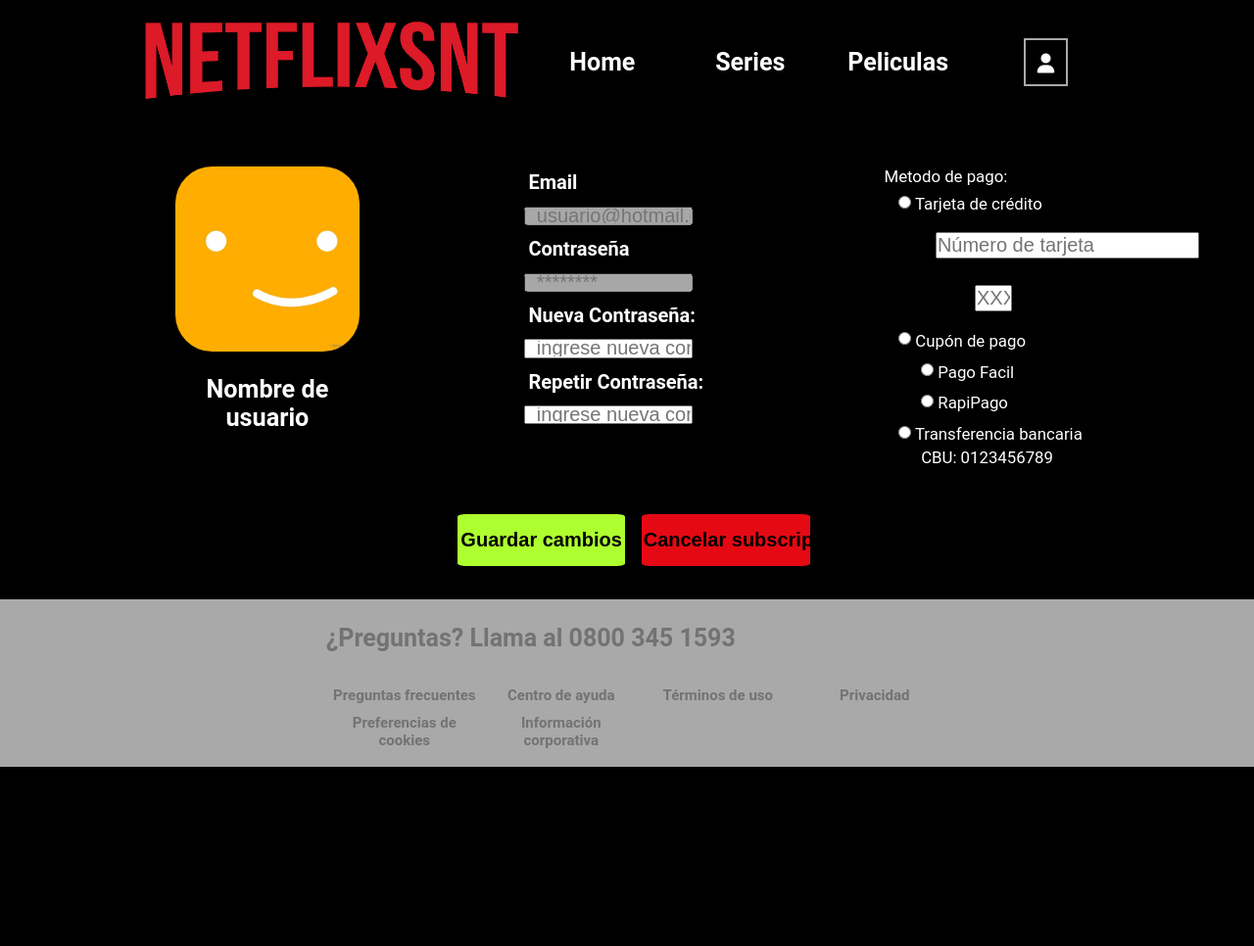
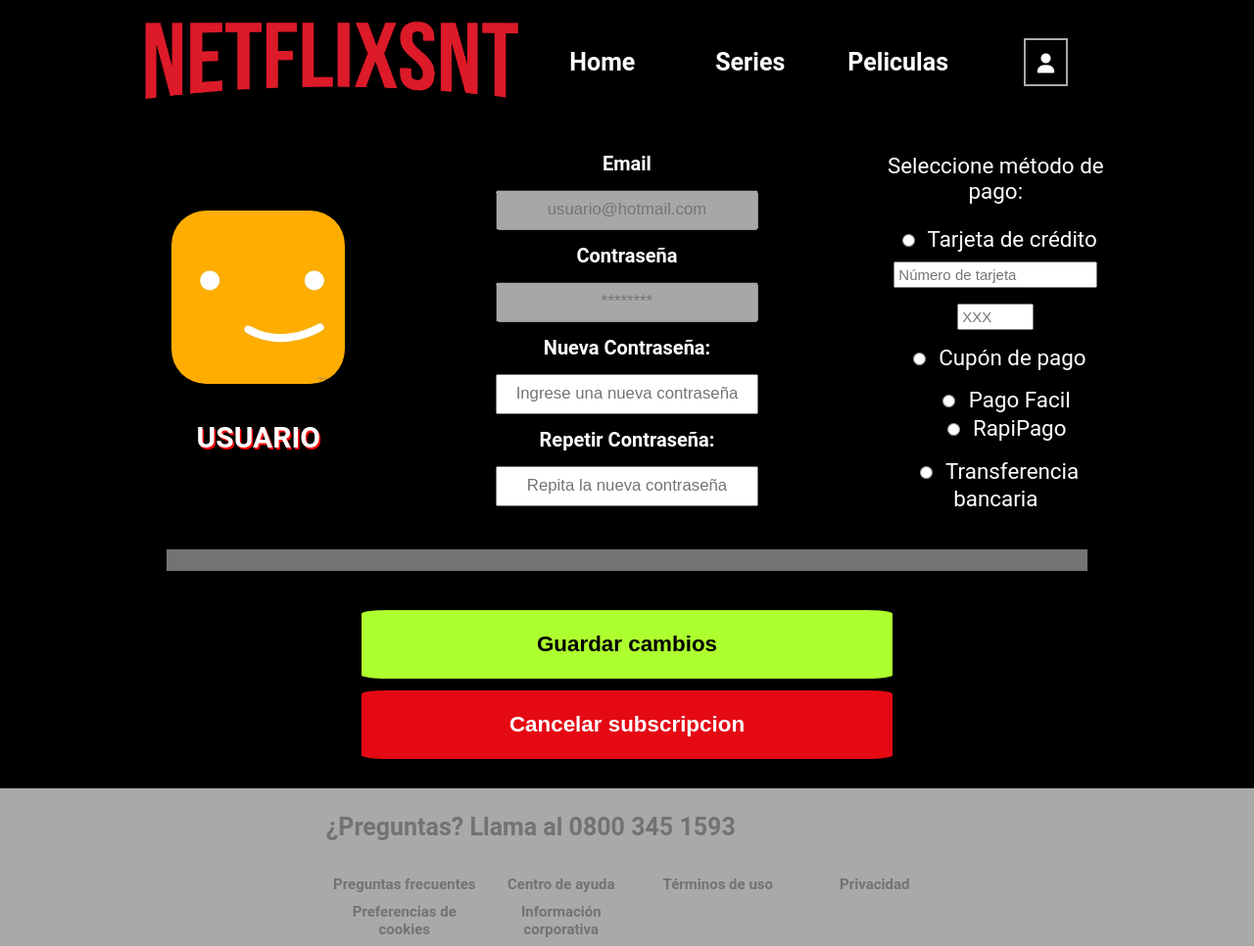
Before and after one commit to xSlowikx/Testing, a plain HTML site: page netflixsn-t-main/perfil.html in a window 1280 px wide. Shown: the top 966 px of the page at 98% size. Before the commit the page ends 800 px from the top, so only its background shows below. Drawn offline with Linux system fonts and the light colour scheme.

Commit message:
Reparado los errores de M. Losito y vista normal, falta jQuery o JScript y reparar la vista de registro junto con jQSC

```diff
--- a/netflixsn-t-main/css/style.css
+++ b/netflixsn-t-main/css/style.css
@@ -93,6 +93,7 @@ header.index nav ul .peliculas{
     border: 1px solid darkgray;
 } */
 /* Header */
+/* Index */
 main.fondo {
   background-color: rgb(0, 0, 0);
   padding: 1em;
@@ -200,8 +201,8 @@ section.contenidos a {
   margin-bottom: 0.5em;
   max-height: 300px;
 }
-section.contenidos .home{
-    display: none;
+section.contenidos .home {
+  display: none;
 }
 .footer_index {
   background-color: darkgray;
@@ -245,7 +246,120 @@ p.numero_servicio:hover {
   color: black;
   cursor: pointer;
 }
+/* Index */
+/* Perfil */
+.perfil {
+  color: white;
+  /* display: flex;
+  flex-wrap: wrap;
+  justify-content: space-between; */
+  width: 90%;
+  margin: auto;
+  /* align-content: center; */
+}
+.perfil article {
+  box-sizing: border-box;
+  max-width: 100%;
+  padding: 0.5em;
+}
+article.fotoperfil {
+  text-align: center;
+}
+article.fotoperfil img {
+  max-width: 100%;
+  border-radius: 20%;
+  margin-bottom: 3em;
+}
+article.fotoperfil h2 {
+  font-size: 30px;
+  color: white;
+  text-shadow: 0.05em 0.05em red;
+}
+article.columna0{
+  text-align: center;
+}
+article.columna0 input,label {
+  text-align: center;
+  padding: 0.5em;
+  width: 70%;
+  font-size: 1.5em;
+}
+article.columna1{
+  font-size: 2em;
+}
+article.columna1 input,label,p{
+  font-size: 1em;
+}
+article.columna1 p{
+  text-align: center;
+  margin-bottom: 1em;
+}
+#num_tarjeta{
+  box-sizing: border-box;
+  width: 70%;
+  padding: 0.2em;
+}
+#num_codigo {
+  box-sizing: border-box;
+  width: 15%;
+  padding: 0.2em;
+  margin-bottom: 1em;;
+}
+#cupon{
+  margin-bottom: 1em;
+}
+#pagofacil {
+  margin-left: 1em;
+}
+#rapipago {
+  margin-left: 1em;
+  margin-bottom: 1em;
+}
+.botones {
+  /* display: flex;
+  flex-wrap: wrap;
+  justify-content: space-around; */
+  box-sizing: border-box;
+  width: 50%;
+  margin: auto;
+  /* padding: 4em 0em 0em 0em; */
+}
+.botones a {
+  display: block;
+  box-sizing: border-box;
+  max-width: 100%;
+  margin: auto;
+  padding: 0.5em;
+}
+.botones a input {
+  border-radius: 5%;
+  box-sizing: border-box;
+  font-size: 1.3em;
+  border: none;
+  font-weight: bold;
+  width: 100%;
+  /* height: 2.5em; */
+  padding: 1em;
+}
+.verde {
+  background-color: greenyellow;
+}
+.rojo {
+  color: white;
+  background-color: #e50914;
+}
+#mensajes_error {
+  background-color: #737373;
+  height: 1em;
+  color: red;
+  text-align: center;
+  font-size: 2em;
+  width: 80%;
+  margin: 1em auto;
+}
+/* Perfil */
 @media screen and (min-width: 47em) {
+  /* Index */
   section.contenidos {
     box-sizing: border-box;
     display: flex;
@@ -264,6 +378,25 @@ p.numero_servicio:hover {
     text-decoration: none;
     color: white;
   }
+  /* Index */
+  /* Perfil */
+  article.fotoperfil img{
+    max-width: 50%;
+  }
+  .columna0 input {
+    width: 75%;
+    font-size: 2em;
+  }
+  .columna1{
+    width: 75%;
+    margin: auto;
+  }
+  #mensajes_error{
+    width: 75%;
+    margin: 1em auto;
+    height: 1em;
+  }
+  /* Perfil */
 }
 @media screen and (min-width: 60em) {
   header.index {
@@ -607,99 +740,49 @@ p.numero_servicio:hover {
   }
   /* Password */
   /* Perfil */
-  .perfil {
-    color: white;
-    display: flex;
-    flex-wrap: wrap;
-    justify-content: space-between;
-    width: 80%;
-    margin: auto;
-    align-content: center;
+  section.perfil{
+    display: grid;
+    grid-template-columns: 1fr 1fr 1fr;
   }
-  .perfil article {
-    box-sizing: content-box;
-    width: calc(33.3% - 125px);
-    padding: 3%;
-    font-size: 150%;
+  section.perfil article.fotoperfil,article.columna0 {
+    padding: 1em;
   }
-  .fotoperfil {
+  section.perfil .fotoperfil{
+    align-self: center;
+  }
+  .fotoperfil img {
+    max-width: 100%;
+  }
+  article.columna1{
+    padding: 0.5em;
+  }
+  article.columna1 form{
+    width: 100%;
     text-align: center;
   }
-  .fotoperfil img {
+  article.columna1 form #num_tarjeta,#num_codigo{
+    font-size: 15px;
+  }
+  article.columna1 form #num_tarjeta{
+    width: 80%;
+  }
+  article.columna1 form #num_codigo{
+    width: 30%;
+  }
+  section.botones {
+    padding: 1em;
     width: 90%;
-    border-radius: 20%;
-    margin-bottom: 10%;
-  }
-  .fotoperfil p {
-    color: white;
-  }
-  .perfil label {
-    color: white;
-  }
-  .perfil input {
-    margin: 4% 0% 4% 0%;
-    height: 5%;
-  }
-  .columna0 input {
-    width: 75%;
-    padding-left: 5%;
-  }
-  .columna1 input {
-    margin-left: 7%;
-  }
-  .columna2 {
-    margin-left: 18%;
-  }
-  #num {
-    margin-left: 18%;
-  }
-  #pagofacil {
-    margin-left: 18%;
-  }
-  #rapipago {
-    margin-left: 18%;
-  }
-  .tresdigitos {
-    width: 17%;
-  }
-  .botones {
-    display: flex;
-    flex-wrap: wrap;
-    justify-content: space-around;
-    width: 30%;
-    margin: auto;
-    padding: 1%;
   }
   .botones a {
-    box-sizing: content-box;
-    width: calc(50% - 20px);
-    text-align: center;
-    padding: 1%;
-    border-radius: 5%;
+    box-sizing: border-box;
+    max-width: 50%;
+    margin: auto;
   }
   .botones a input {
-    border-radius: 5%;
-    box-sizing: content-box;
-    font-size: 20px;
-    border: none;
-    font-weight: bold;
+    box-sizing: border-box;
     width: 100%;
-    height: 50px;
-    padding: 1%;
-  }
-  .verde {
-    background-color: greenyellow;
-  }
-  .verde:hover {
-    background-color: green;
-    cursor: pointer;
-  }
-  .rojo {
-    background-color: #e50914;
-  }
-  .rojo:hover {
-    background-color: rgb(119, 0, 0);
-    cursor: pointer;
+    margin: auto;
+    font-size: 2em;
   }
   /* Perfil */
   /* Registro */
--- a/netflixsn-t-main/perfil.html
+++ b/netflixsn-t-main/perfil.html
@@ -1,91 +1,171 @@
 <!DOCTYPE html>
 <html lang="es">
   <head>
-    <meta charset="UTF-8">
-    <meta http-equiv="X-UA-Compatible" content="IE=edge">
-    <meta name="viewport" content="width=device-width, initial-scale=1.0">
-    <link rel="stylesheet" href="css/style.css">
+    <meta charset="UTF-8" />
+    <meta http-equiv="X-UA-Compatible" content="IE=edge" />
+    <meta name="viewport" content="width=device-width, initial-scale=1.0" />
+    <link rel="stylesheet" href="css/style.css" />
+    <link
+      rel="stylesheet"
+      href="javascript/slick-1.8.1/slick/slick-theme.css"
+    />
+    <link rel="stylesheet" href="javascript/slick-1.8.1/slick/slick.css" />
     <title>NETFLIXSN'T</title>
-    <link rel="stylesheet" href="https://cdnjs.cloudflare.com/ajax/libs/font-awesome/6.1.1/css/all.min.css" integrity="sha512-KfkfwYDsLkIlwQp6LFnl8zNdLGxu9YAA1QvwINks4PhcElQSvqcyVLLD9aMhXd13uQjoXtEKNosOWaZqXgel0g==" crossorigin="anonymous" referrerpolicy="no-referrer" />
+    <link
+      rel="stylesheet"
+      href="https://cdnjs.cloudflare.com/ajax/libs/font-awesome/6.1.1/css/all.min.css"
+      integrity="sha512-KfkfwYDsLkIlwQp6LFnl8zNdLGxu9YAA1QvwINks4PhcElQSvqcyVLLD9aMhXd13uQjoXtEKNosOWaZqXgel0g=="
+      crossorigin="anonymous"
+      referrerpolicy="no-referrer"
+    />
+    <script src="javascript/jquery-3.6.0.min.js"></script>
+    <script src="javascript/slick-1.8.1/slick/slick.js"></script>
+    <script src="javascript/scripts.js"></script>
   </head>
   <body class="index">
     <header class="index">
       <nav>
-            <a href="index.html"><img src="img/logo_principal.png" alt="logo"></a>
+        <a href="index.html" class="logo_principal"
+          ><img src="img/logo_principal.png" alt="logo"
+        /></a>
+        <a href="#" class="burguer_icon"><i class="fa-solid fa-bars"></i></a>
         <ul>
-                <a href="index.html" class="links_nav"><li>Home</li></a>
-                <a href="filter_series.html" class="links_nav"><li>Series</li></a>
-                <a href="filter_peliculas.html" class="links_nav"><li>Peliculas</li> </a>
-                <a href="perfil.html" class="links_nav alejado"><li><i class="fa-solid fa-user"></i></li></a>
+          <a href="index.html" class="links_nav nav_home"><li>Home</li></a>
+          <a href="#" class="links_nav series"><li>Series</li></a>
+          <a href="#" class="links_nav peliculas"><li>Peliculas</li> </a>
+          <a href="perfil.html" class="links_nav alejado"
+            ><li><i class="fa-solid fa-user"></i></li
+          ></a>
         </ul>
       </nav>
     </header>
     <main class="fondo">
       <section class="perfil">
         <article class="fotoperfil">
-            <img src="img/perfil.jpg" alt="foto de perfil">
-            <h2>Nombre de usuario</h2>
+          <img src="img/perfil.jpg" alt="foto de perfil" />
+          <h2>USUARIO</h2>
         </article>
         <article class="columna0">
           <label for="mail">Email</label>
-            <br>
-            <input id="mail" type="email" name="email" placeholder="usuario@hotmail.com" disabled>
-            <br>
+          <br />
+          <input
+            id="mail"
+            type="email"
+            name="email"
+            placeholder="usuario@hotmail.com"
+            disabled
+          />
+          <br />
           <label for="pass">Contraseña</label>
-            <br>
-            <input id="pass" type="password" name="pass" placeholder="********" disabled>
-            <br>
+          <br />
+          <input
+            id="pass"
+            type="password"
+            name="pass"
+            placeholder="********"
+            disabled
+          />
+          <br />
           <label for="pass0">Nueva Contraseña:</label>
-            <br>
-            <input id="pass0" type="password" name="pass" placeholder="ingrese nueva contraseña">
-            <br>
+          <br />
+          <input
+            id="pass0"
+            type="password"
+            name="pass"
+            placeholder="Ingrese una nueva contraseña"
+          />
+          <br />
           <label for="pass1">Repetir Contraseña:</label>
-            <br>
-            <input id="pass1" type="password" name="pass" placeholder="ingrese nueva contraseña">
+          <br />
+          <input
+            id="pass1"
+            type="password"
+            name="pass"
+            placeholder="Repita la nueva contraseña"
+          />
         </article>
         <article class="columna1">
-            <p>Metodo de pago:</p>
-            <input id="tarjeta" type="radio" name="metodo_pago" value="tarjeta">
-            Tarjeta de crédito <br>
-            <label for="num">
-                <input id="num" type="tel" name="num" placeholder="Número de tarjeta" pattern="[0-9]{16,}" required="">
-            </label>
-            <label for="cod">
-                <input id="cod" type="tel" name="cod" placeholder="XXX" pattern="[0-9]{3,}" required="" class="tresdigitos">
-            </label>
+          <form action="get">
+            <p>Seleccione método de pago:</p>
+            <input
+              id="tarjeta"
+              type="radio"
+              name="metodo_pago"
+              value="tarjeta"
+              id="tarjeta_credito"
+            /> Tarjeta de crédito
             <br>
-            <input id="cupon" type="radio" name="metodo_pago" value="cupon">
-            Cupón de pago <br>
-            <input id="pagofacil" type="radio" name="cupon_pago" value="pagofacil">
-            Pago Facil <br>
-            <input id="rapipago" type="radio" name="cupon_pago" value="rapipago">
-            RapiPago
+            <input
+              type="number"
+              name="num_tarjeta"
+              id="num_tarjeta"
+              placeholder="Número de tarjeta"
+              required
+            />
+            <input
+            type="number"
+            name="num_codigo"
+            id="num_codigo"
+            placeholder="XXX"
+            required
+            />
             <br>
-            <input id="transferencia" type="radio" name="metodo_pago" value="transferencia">
-            Transferencia bancaria <br> <p class="columna2">CBU: 0123456789</p>
+            <input id="cupon" type="radio" name="metodo_pago" value="cupon"/> Cupón de pago
+            <br>
+            <input
+              id="pagofacil"
+              type="radio"
+              name="cupon_pago"
+              value="pagofacil"
+            /> Pago Facil
+            <br/>
+            <input
+              id="rapipago"
+              type="radio"
+              name="cupon_pago"
+              value="rapipago"
+            /> RapiPago
+            <br />
+            <input
+              id="transferencia"
+              type="radio"
+              name="metodo_pago"
+              value="transferencia"
+            /> Transferencia bancaria <br />
+          </form>
         </article>
       </section>
+      <section id="mensajes_error">
+        <p></p>
+      </section>
       <section class="botones">
-        <a href="index.html" >
-            <input type="submit" value="Guardar cambios" class="verde">
+        <a href="index.html">
+          <input type="submit" value="Guardar cambios" class="verde" id="submit_formulario"/>
         </a>
         <a href="login.html">
-            <input type="submit" value="Cancelar subscripcion" class="rojo">
+          <input type="submit" value="Cancelar subscripcion" class="rojo" id="cancelar_submit_form"/>
         </a>
       </section>
     </main>
-    <aside>
-
-    </aside>
     <footer class="footer_index">
       <p class="numero_servicio">¿Preguntas? Llama al 0800 345 1593</p>
       <ul class="informacion_footer">
-            <li class="li_login" ><a href="" class="li_login" >Preguntas frecuentes</a></li>
-            <li class="li_login" ><a href="" class="li_login" >Centro de ayuda</a></li>
-            <li class="li_login" ><a href="" class="li_login" >Términos de uso</a></li>
-            <li class="li_login" ><a href="" class="li_login" >Privacidad</a></li>
-            <li class="li_login" ><a href="" class="li_login" >Preferencias de cookies</a></li>
-            <li class="li_login" ><a href="" class="li_login" >Información corporativa</a></li>
+        <li class="li_login">
+          <a href="" class="li_login">Preguntas frecuentes</a>
+        </li>
+        <li class="li_login">
+          <a href="" class="li_login">Centro de ayuda</a>
+        </li>
+        <li class="li_login">
+          <a href="" class="li_login">Términos de uso</a>
+        </li>
+        <li class="li_login"><a href="" class="li_login">Privacidad</a></li>
+        <li class="li_login">
+          <a href="" class="li_login">Preferencias de cookies</a>
+        </li>
+        <li class="li_login">
+          <a href="" class="li_login">Información corporativa</a>
+        </li>
       </ul>
     </footer>
   </body>
```
Lines whose indentation alone changed are shown as unchanged.
